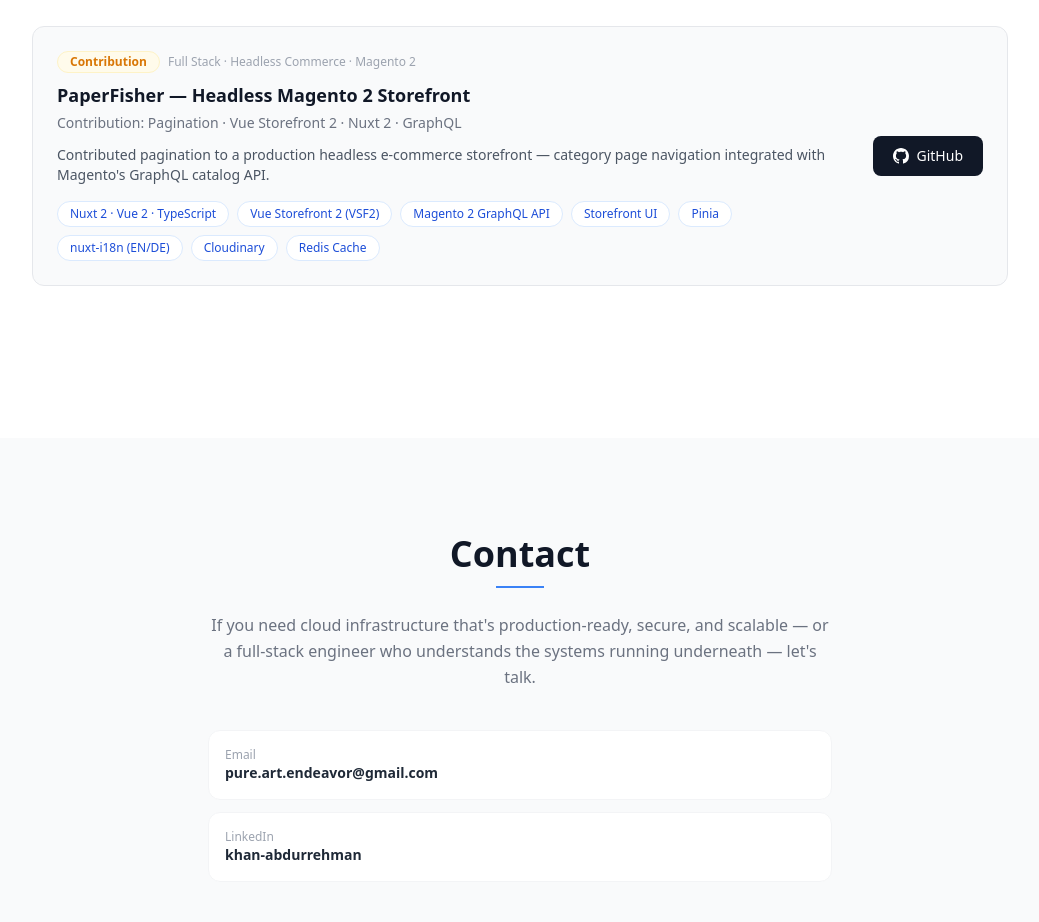
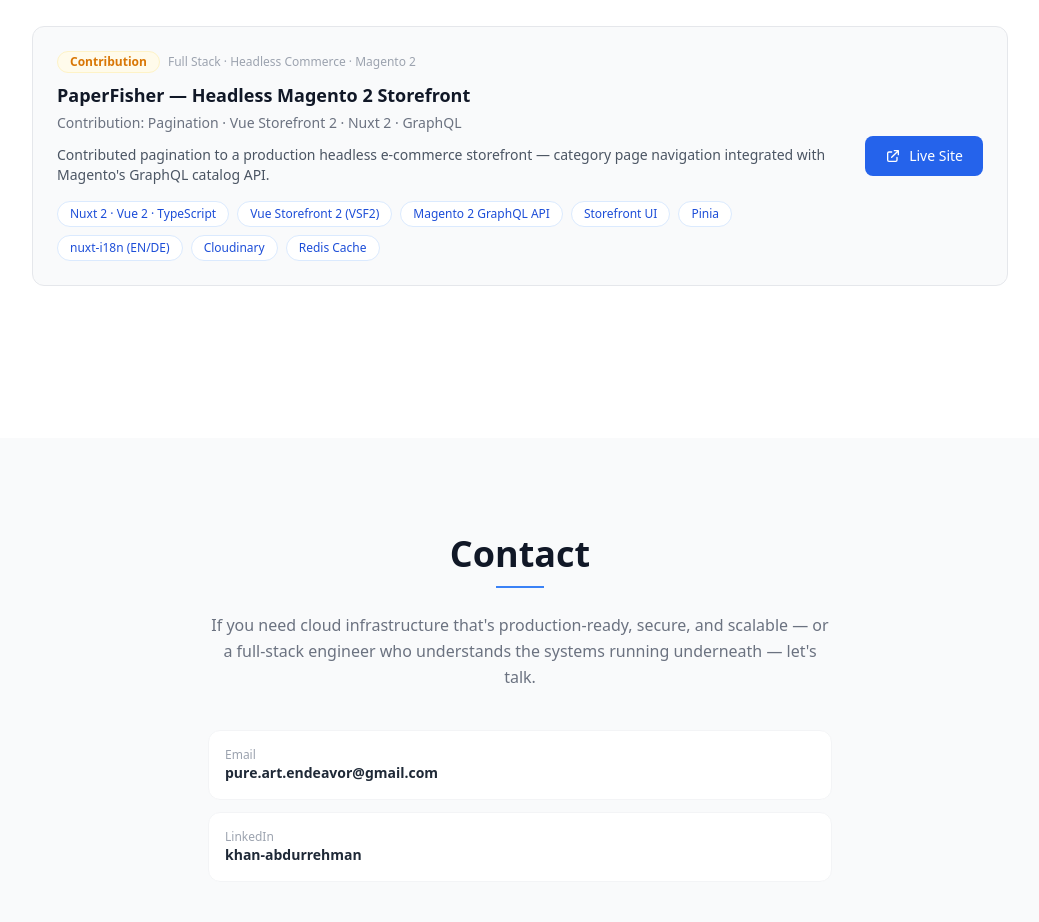
Before and after one commit to AbdurRehman924/Personal-Portfolio, a React (Create React App) app: page / in a window 1280 px wide. Shown: the part 8100-9022 px from the top of the page, without its empty margins (120-1159 px from the left). Built offline with nearby package versions, Linux system fonts and the light colour scheme.

Commit message:
refactor(projects): replace GitHub with live site link on PaperFisher card

```diff
--- a/src/components/Projects.jsx
+++ b/src/components/Projects.jsx
@@ -185,7 +185,7 @@
     tag: "Full Stack · Headless Commerce · Magento 2",
     title: "PaperFisher — Headless Magento 2 Storefront",
     subtitle: "Contribution: Pagination · Vue Storefront 2 · Nuxt 2 · GraphQL",
-    github: "https://github.com/AbdurRehman924/PaperFisher",
+    live: "https://www.papierfischer.de/",
     highlight: "Contributed pagination to a production headless e-commerce storefront — category page navigation integrated with Magento's GraphQL catalog API.",
     techStack: [
       "Nuxt 2 · Vue 2 · TypeScript", "Vue Storefront 2 (VSF2)",
@@ -241,15 +241,15 @@
                     </div>
                   </div>
                   <a
-                    href={project.github}
+                    href={project.live}
                     target="_blank"
                     rel="noopener noreferrer"
-                    className="shrink-0 inline-flex items-center gap-2 bg-gray-900 text-white px-5 py-2.5 rounded-lg hover:bg-gray-700 transition-colors text-sm font-medium"
+                    className="shrink-0 inline-flex items-center gap-2 bg-blue-600 text-white px-5 py-2.5 rounded-lg hover:bg-blue-700 transition-colors text-sm font-medium"
                   >
-                    <svg className="w-4 h-4" fill="currentColor" viewBox="0 0 24 24">
-                      <path d="M12 0C5.37 0 0 5.37 0 12c0 5.31 3.435 9.795 8.205 11.385.6.105.825-.255.825-.57 0-.285-.015-1.23-.015-2.235-3.015.555-3.795-.735-4.035-1.41-.135-.345-.72-1.41-1.23-1.695-.42-.225-1.02-.78-.015-.795.945-.015 1.62.87 1.845 1.23 1.08 1.815 2.805 1.305 3.495.99.105-.78.42-1.305.765-1.605-2.67-.3-5.46-1.335-5.46-5.925 0-1.305.465-2.385 1.23-3.225-.12-.3-.54-1.53.12-3.18 0 0 1.005-.315 3.3 1.23.96-.27 1.98-.405 3-.405s2.04.135 3 .405c2.295-1.56 3.3-1.23 3.3-1.23.66 1.65.24 2.88.12 3.18.765.84 1.23 1.905 1.23 3.225 0 4.605-2.805 5.625-5.475 5.925.435.375.81 1.095.81 2.22 0 1.605-.015 2.895-.015 3.3 0 .315.225.69.825.57A12.02 12.02 0 0 0 24 12c0-6.63-5.37-12-12-12z" />
+                    <svg className="w-4 h-4" fill="none" stroke="currentColor" viewBox="0 0 24 24">
+                      <path strokeLinecap="round" strokeLinejoin="round" strokeWidth={2} d="M10 6H6a2 2 0 00-2 2v10a2 2 0 002 2h10a2 2 0 002-2v-4M14 4h6m0 0v6m0-6L10 14" />
                     </svg>
-                    GitHub
+                    Live Site
                   </a>
                 </div>
               ) : (
```
